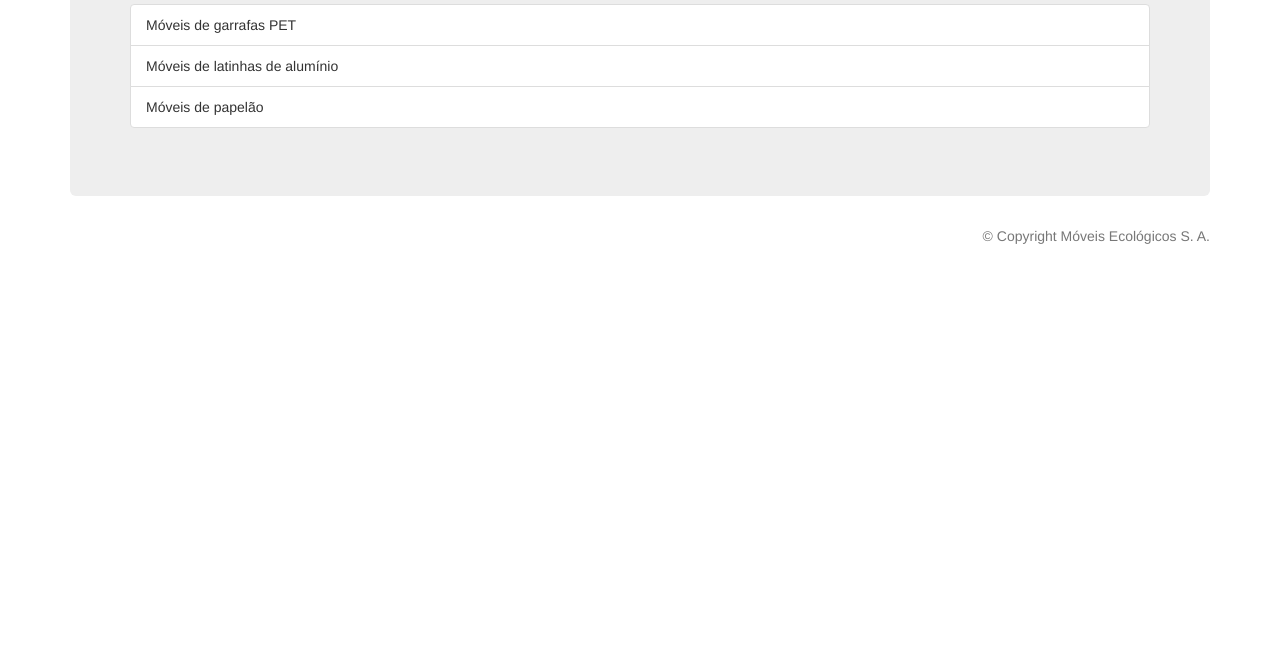
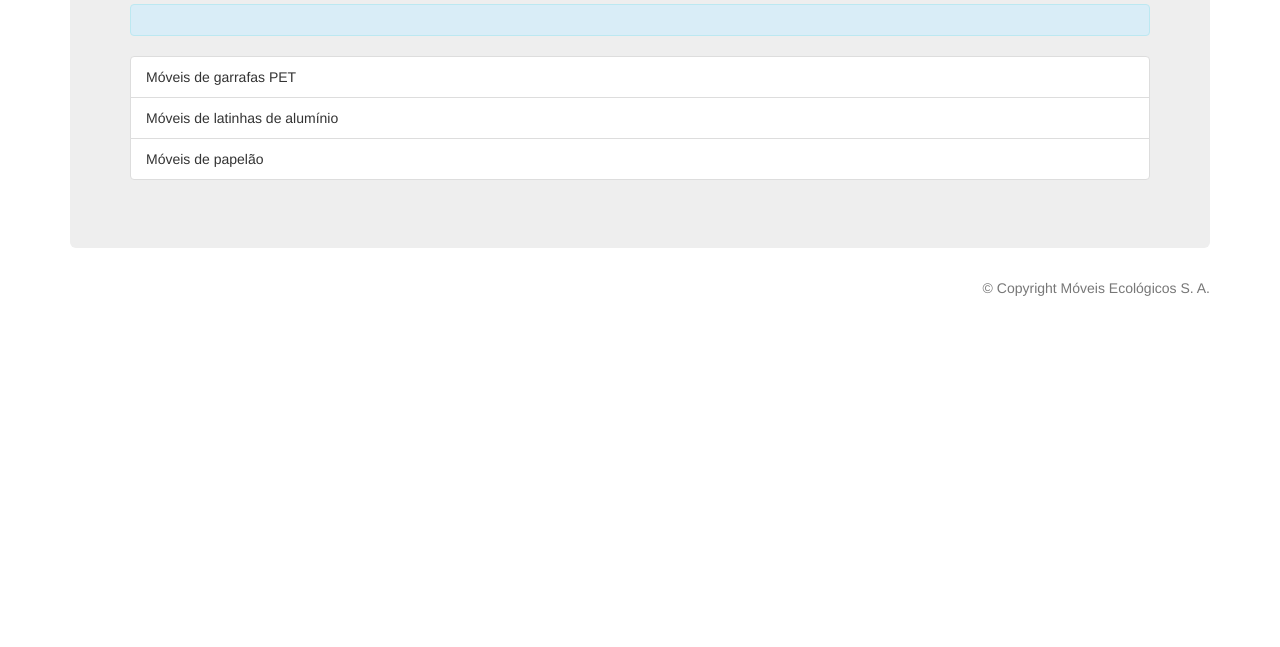
Before and after one commit to lalves7/moveis-ecologicos, a plain HTML site: page index.html in a window 1280 px wide. Shown: the part 153-800 px from the top of the page. Drawn offline with nearby package versions, Linux system fonts and the light colour scheme.

Commit message:
Melhorando design do banner

```diff
--- a/index.html
+++ b/index.html
@@ -16,7 +16,7 @@
   <div class="container">
     <div class="jumbotron">
       <h1>Móveis Ecológicos S. A.</h1>
-      <h2 id="mensagem"></h2>
+      <h2 id="mensagem" class="alert alert-info"></h2>
       <ul class="list-group">
         <li class="list-group-item">
           Móveis de garrafas PET
```
